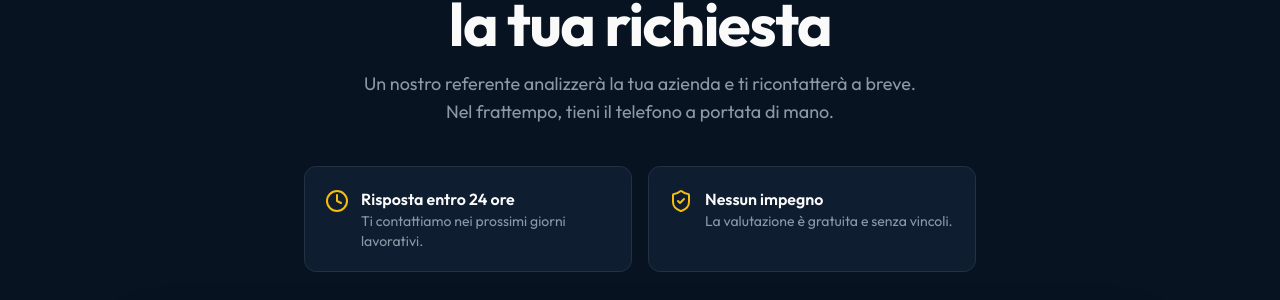
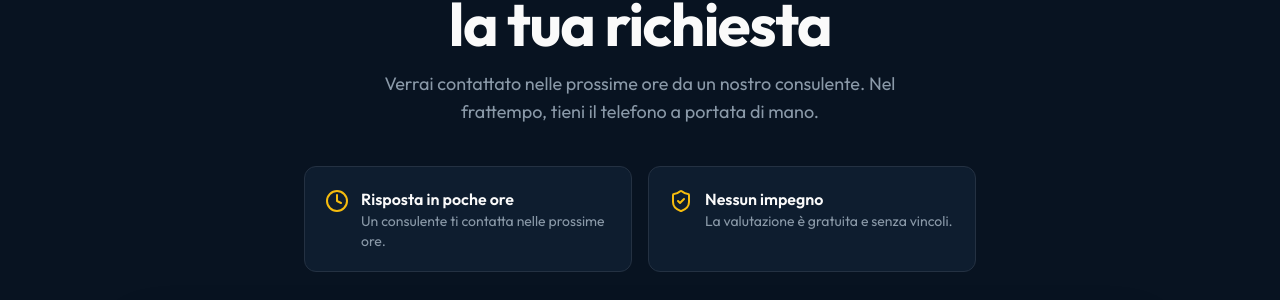
Before and after one commit to Ediliziaio/edili-boost, a React (Vite) app: page /grazie in a window 1280 px wide. Shown: the part 333-633 px from the top of the page. Built offline with nearby package versions, Linux system fonts and the light colour scheme; no server answers; the HTML template or start-up script is replaced by a standard one.

Commit message:
copy(grazie): "verrai contattato nelle prossime ore da un nostro consulente"
Aggiorna il testo della thank-you page /grazie (sottotitolo + badge + description)
da "entro 24 ore / prossimi giorni" a "nelle prossime ore".

Co-Authored-By: Claude Opus 4.8 <noreply@anthropic.com>

```diff
--- a/scripts/prerender-seo.mjs
+++ b/scripts/prerender-seo.mjs
@@ -207,7 +207,7 @@ const staticRoutes = [
   {
     path: "/grazie",
     title: "Grazie — Richiesta ricevuta",
-    description: "Abbiamo ricevuto la tua richiesta. Ti ricontattiamo entro 24 ore.",
+    description: "Abbiamo ricevuto la tua richiesta. Verrai contattato nelle prossime ore da un nostro consulente.",
     keywords: ["grazie", "richiesta ricevuta"],
     h1: "Grazie! Abbiamo ricevuto la tua richiesta",
     noindex: true,
--- a/src/pages/Grazie.tsx
+++ b/src/pages/Grazie.tsx
@@ -26,7 +26,7 @@ const Grazie = () => {
     <>
       <SEOHead
         title="Grazie — Richiesta ricevuta"
-        description="Abbiamo ricevuto la tua richiesta. Ti ricontattiamo entro 24 ore."
+        description="Abbiamo ricevuto la tua richiesta. Verrai contattato nelle prossime ore da un nostro consulente."
         url={`${siteConfig.url}/grazie`}
         noindex
       />
@@ -46,7 +46,7 @@ const Grazie = () => {
                 Grazie! Abbiamo ricevuto la tua richiesta
               </h1>
               <p className="text-lg text-muted-foreground mb-10 max-w-xl mx-auto">
-                Un nostro referente analizzerà la tua azienda e ti ricontatterà a breve.
+                Verrai contattato nelle prossime ore da un nostro consulente.
                 Nel frattempo, tieni il telefono a portata di mano.
               </p>
 
@@ -54,9 +54,9 @@ const Grazie = () => {
                 <div className="flex items-start gap-3 bg-card border border-border rounded-xl p-5">
                   <Clock className="w-6 h-6 text-gold shrink-0 mt-0.5" />
                   <div>
-                    <p className="font-semibold text-foreground">Risposta entro 24 ore</p>
+                    <p className="font-semibold text-foreground">Risposta in poche ore</p>
                     <p className="text-sm text-muted-foreground">
-                      Ti contattiamo nei prossimi giorni lavorativi.
+                      Un consulente ti contatta nelle prossime ore.
                     </p>
                   </div>
                 </div>
```
